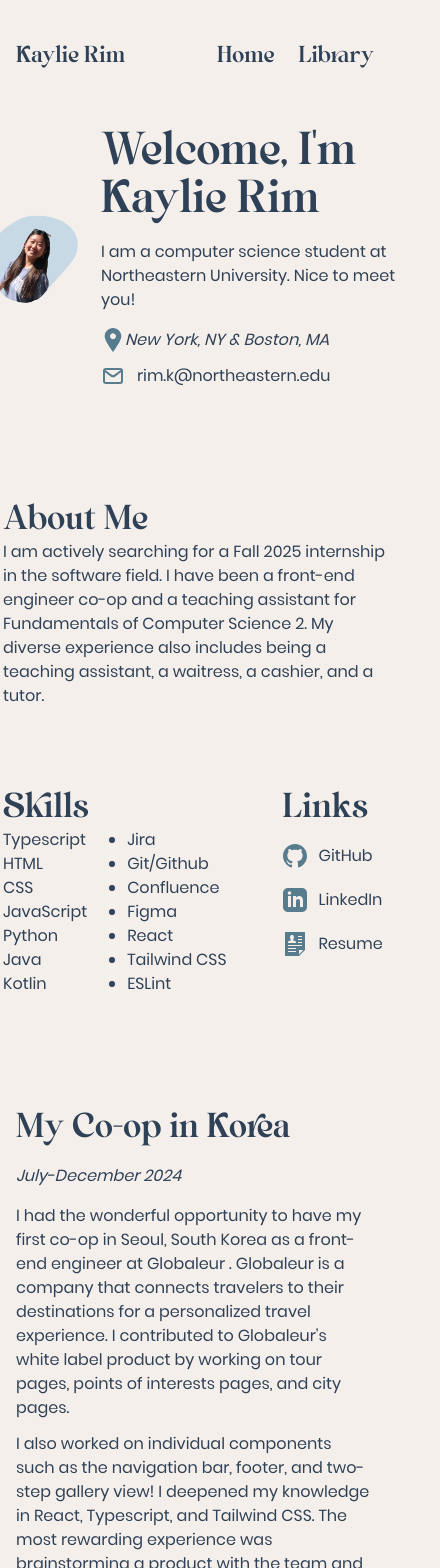
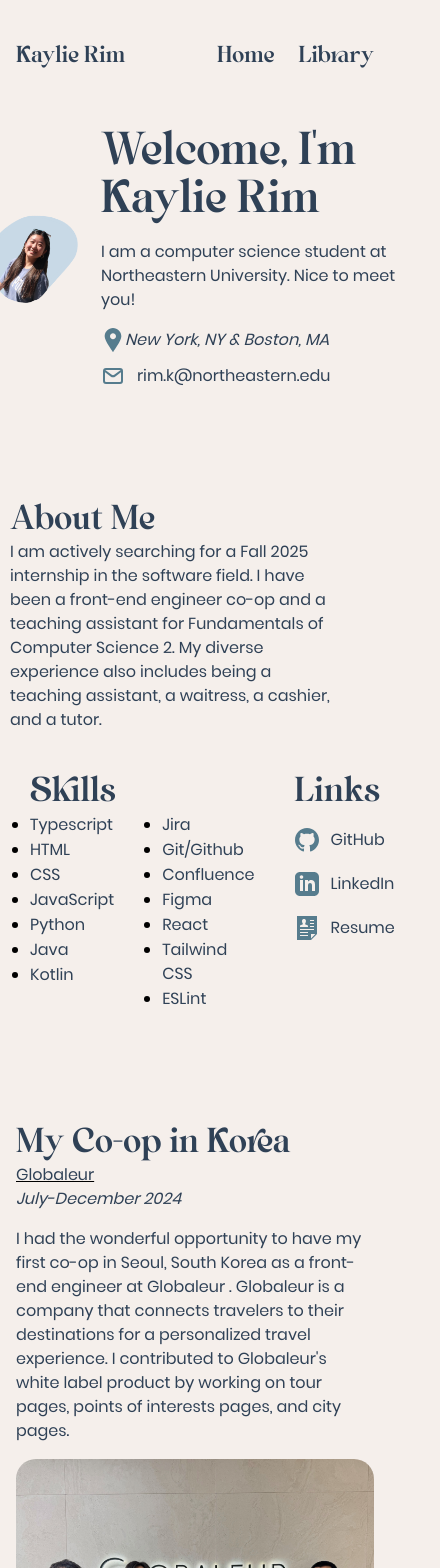
Before and after one commit to kaylierim/kaylierim.github.io, a React (Vite) app: page /#/ in a window 390 px wide. Shown: the top 1568 px of the page, 440 px wide, since content can reach past the window. Built offline with nearby package versions, Linux system fonts and the light colour scheme.

Commit message:
Style tablet view

```diff
--- a/src/components/Footer.tsx
+++ b/src/components/Footer.tsx
@@ -7,36 +7,36 @@ import Text from "./Text";
 
 function Footer() {
   return (
-    <div className="bg-[#2F4156] mt-auto w-full h-16 rounded-t-[20px] flex items-center justify-between p-4">
-      <div className="flex gap-5">
+    <div className="bg-[#2F4156] mt-auto w-full h-16 rounded-t-[20px] flex items-center justify-between p-4 mobile:p-2">
+      <div className="flex gap-5 mobile:gap-3">
         <a
           href="mailto:rim.k@northeastern.edu"
           className="flex gap-3 cursor-pointer"
         >
-          <img src={EMAIL} className="w-6" />
+          <img src={EMAIL} className="w-5" />
         </a>
         <a
           href="https://github.com/kaylierim"
           target="_blank"
           className="flex gap-3 cursor-pointer"
         >
-          <img src={GITHUB} className="w-6" />
+          <img src={GITHUB} className="w-5" />
         </a>
         <a
           href="https://www.linkedin.com/in/kaylie-rim/"
           target="_blank"
           className="flex gap-3 cursor-pointer"
         >
-          <img src={LINKED_IN} className="w-6" />
+          <img src={LINKED_IN} className="w-5" />
         </a>
         <a href={resume} target="_blank" className="flex gap-3 cursor-pointer">
-          <img src={RESUME} className="w-6" />
+          <img src={RESUME} className="w-5" />
         </a>
       </div>
       <Text
         text="© 2025 Kaylie Rim. All rights reserved."
         type="Paragraph"
-        className="text-[#F5EFEB]"
+        className="text-[#F5EFEB] mobile:text-sm"
       />
     </div>
   );
--- a/src/pages/Home.tsx
+++ b/src/pages/Home.tsx
@@ -15,9 +15,28 @@ import Image from "@components/Image";
 import Card from "@components/Card";
 
 function Home() {
+  const skills1 = [
+    "Typescript",
+    "HTML",
+    "CSS",
+    "JavaScript",
+    "Python",
+    "Java",
+    "Kotlin",
+  ];
+
+  const skills2 = [
+    "Jira",
+    "Git/Github",
+    "Confluence",
+    "Figma",
+    "React",
+    "Tailwind CSS",
+    "ESLint",
+  ];
   return (
     <div className="w-full flex flex-col items-center gap-28 mb-28">
-      <div className="flex items-center gap-5">
+      <div className="flex items-center gap-5 px-8">
         <Image
           src={profilePhoto}
           alt="Kaylie's profile photo"
@@ -48,40 +67,36 @@ function Home() {
           </div>
         </div>
       </div>
-      <div className="flex gap-20 mobile:flex-col">
-        <div>
+      <div className="flex tablet:gap-10 tablet:flex-col mobile:px-4">
+        <div className="pr-10">
           <Text text="About Me" type="Heading2" />
           <Text
             text="I am actively searching for a Fall 2025 internship in the software field. I have been a front-end engineer co-op and a teaching assistant for Fundamentals of Computer Science 2. My diverse experience also includes being a teaching assistant, a waitress, a cashier, and a tutor."
             type="Paragraph"
-            className="w-96"
+            className="w-96 tablet:w-[600px] mobile:w-full"
           />
         </div>
-        <div className="flex gap-20 mobile:gap-0">
-          <div className="border-solid border-y-0 border-r-0 border-gray-300 border-4 pl-20 mobile:border-none mobile:pl-0">
+        <div className="flex tablet:gap-0">
+          <div className="border-solid border-y-0 border-r-0 border-gray-300 border-4 pl-16 pr-10 tablet:border-none mobile:pl-5">
             <Text text="Skills" type="Heading2" />
-            <div className="flex gap-10 font-poppins text-md text-navy">
+            <div className="flex gap-12">
               <ul className="list-disc">
-                <li>Typescript</li>
-                <li>HTML</li>
-                <li>CSS</li>
-                <li>JavaScript</li>
-                <li>Python</li>
-                <li>Java</li>
-                <li>Kotlin</li>
+                {skills1.map((item, index) => (
+                  <li key={index}>
+                    <Text type="Paragraph" text={item} />
+                  </li>
+                ))}
               </ul>
               <ul className="list-disc">
-                <li>Jira</li>
-                <li>Git/Github</li>
-                <li>Confluence</li>
-                <li>Figma</li>
-                <li>React</li>
-                <li>Tailwind CSS</li>
-                <li>ESLint</li>
+                {skills2.map((item, index) => (
+                  <li key={index}>
+                    <Text type="Paragraph" text={item} />
+                  </li>
+                ))}
               </ul>
             </div>
           </div>
-          <div className="border-solid border-y-0 border-r-0 border-gray-300 border-4 pl-20 mobile:border-none mobile:pl-14">
+          <div className="border-solid border-y-0 border-r-0 border-gray-300 border-4 pl-12 tablet:border-none tablet:pl-14 mobile:pl-0">
             <Text text="Links" type="Heading2" className="mb-4" />
             <div className="flex flex-col gap-5">
               <a
@@ -112,21 +127,41 @@ function Home() {
           </div>
         </div>
       </div>
-      <div className="flex flex-col gap-4 w-[1200px] mobile:w-full mobile:px-4">
+      <div className="flex flex-col gap-4 w-[1023px] tablet:w-full tablet:px-4">
+        <div>
           <Text text="My Co-op in Korea" type="Heading2" />
+          <a href="https://www.globaleur.com/" className="underline">
+            <Text text="Globaleur" type="Paragraph" />
+          </a>
           <Text text="July-December 2024" type="Paragraph" className="italic" />
-        <div className="grid grid-cols-3 grid-rows-2 gap-3 mobile:flex mobile:flex-col">
+        </div>
+        <div className="grid grid-cols-3 grid-rows-1 gap-3 tablet:flex tablet:flex-col">
+          <div className="flex flex-col gap-4 justify-between tablet:grid tablet:grid-cols-2 mobile:flex mobile:flex-col">
             <Text
               text="I had the wonderful opportunity to have my first co-op in Seoul, South Korea as a front-end engineer at  Globaleur . Globaleur is a company that connects travelers to their destinations for a personalized travel experience. I contributed to Globaleur's white label product by working on tour pages, points of interests pages, and city pages."
               type="Paragraph"
               className="flex items-center"
             />
+            <Image
+              src={globaleurEngineeringTeam}
+              alt="Kaylie and the Gloableur Engineering Team"
+              caption="Globaleur Engineering Team"
+            />
+          </div>
+          <div className="flex flex-col gap-4 justify-between tablet:grid tablet:grid-cols-2 mobile:flex mobile:flex-col">
             <Text
               text="I also worked on individual components such as the navigation bar, footer, and two-step gallery view! I deepened my knowledge in React, Typescript, and Tailwind CSS. The most rewarding experience was brainstorming a product with the team and seeing it come to life through implementation. "
               type="Paragraph"
               className="flex items-center"
             />
-          <div className="flex flex-col gap-4 justify-center">
+            <Image
+              src={globaleurManager}
+              alt="Kaylie and her manager"
+              caption="Daniel (my manager) and I"
+            />
+          </div>
+          <div className="flex flex-col gap-4 justify-between tablet:grid tablet:grid-cols-2 mobile:flex mobile:flex-col">
+            <div className="flex flex-col justify-center gap-4">
               <Text
                 text="Through this global co-op, I was able to do plenty of traveling and exploring! I traveled to Busan, Japan, and Jeju Island, all of which I recommend taking a trip to (especially Jeju Island)."
                 type="Paragraph"
@@ -137,25 +172,14 @@ function Home() {
               />
             </div>
             <Image
-            src={globaleurEngineeringTeam}
-            alt="Kaylie and the Gloableur Engineering Team"
-            caption="Globaleur Engineering Team"
-            className="float-left"
-          />
-          <Image
-            src={globaleurManager}
-            alt="Kaylie and her manager"
-            caption="Daniel (my manager) and I"
-            className=""
-          />
-          <Image
               src={hallasan}
               alt="View from the top of Hallasan"
               caption="View from the top of Hallasan"
             />
           </div>
         </div>
-      <div className="mobile:px-4">
+      </div>
+      <div className="tablet:px-4">
         <Text text="My Projects" type="Heading2" className="flex mb-5" />
         <Card
           img={reversiGame}
@@ -165,7 +189,7 @@ function Home() {
               pattern, Java Swing GUI, and MVC framework following SOLID
               principles, tested with JUnit."
           headerFirst={false}
-          className="w-[1000px] mb-5 h-[250px] mobile:w-full"
+          className="w-[1000px] mb-5 h-[250px] tablet:w-full"
         />
         <Card
           img={solitaireGame}
@@ -175,7 +199,7 @@ function Home() {
               user-friendly text commands, and adhered to SOLID principles
               using MVC, tested with JUnit."
           headerFirst={false}
-          className="w-[1000px] h-[250px] mobile:w-full"
+          className="w-[1000px] h-[250px] tablet:w-full"
         />
       </div>
       <Text
```
Lines whose indentation alone changed are shown as unchanged.
